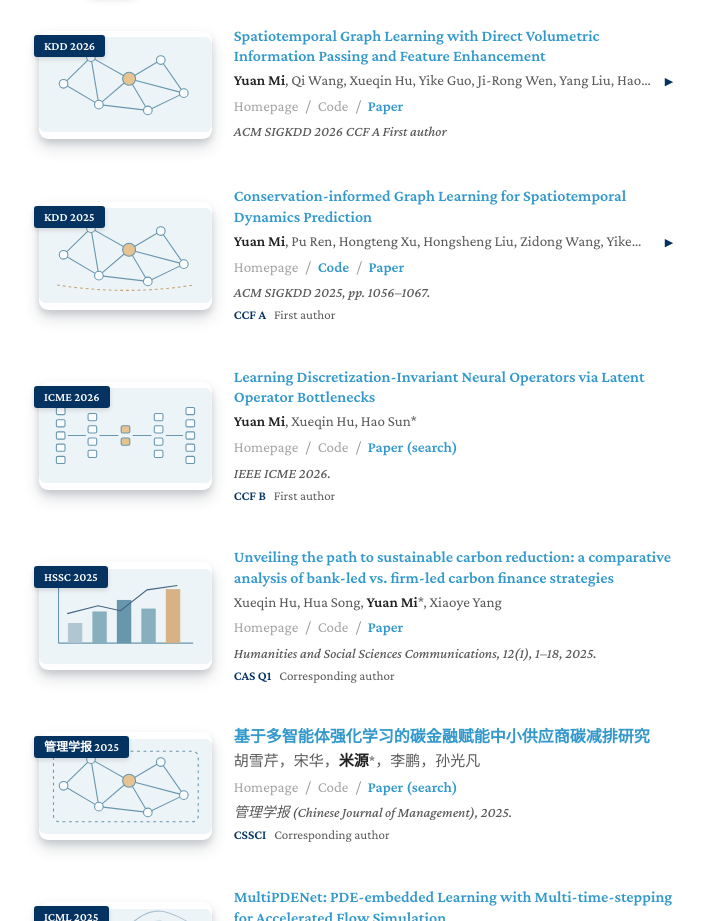
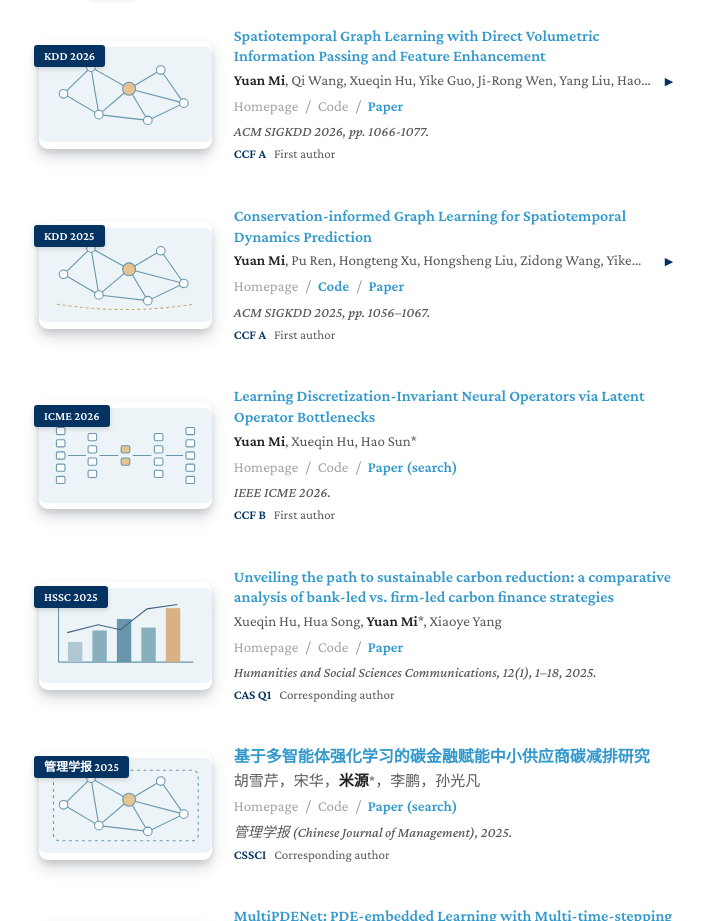
Before and after one commit to miyuan-beipiao/miyuan-beipiao.github.io, a plain HTML site: page index.html in a window 1280 px wide. Shown: the part 933-1854 px from the top of the page, without its empty margins (436-1140 px from the left). Drawn offline with nearby package versions, Linux system fonts and the light colour scheme.

Commit message:
Update index.html

```diff
--- a/index.html
+++ b/index.html
@@ -161,7 +161,11 @@
                   <span class="link-divider" aria-hidden="true">/</span>
                   <a href="https://dblp.uni-trier.de/rec/conf/kdd/MiWHGWLS26.html" target="_blank" rel="noopener noreferrer">Paper</a>
                 </div>
-                <p class="venue">ACM SIGKDD 2026 <span class="rank">CCF A</span> <span>First author</span></p>
+                <p class="venue">ACM SIGKDD 2026, pp. 1066-1077. </p>
+                <div class="paper-meta">
+                  <span class="rank">CCF A</span>
+                  <span>First author</span>
+                </div>
               </div>
             </article>
 
```
